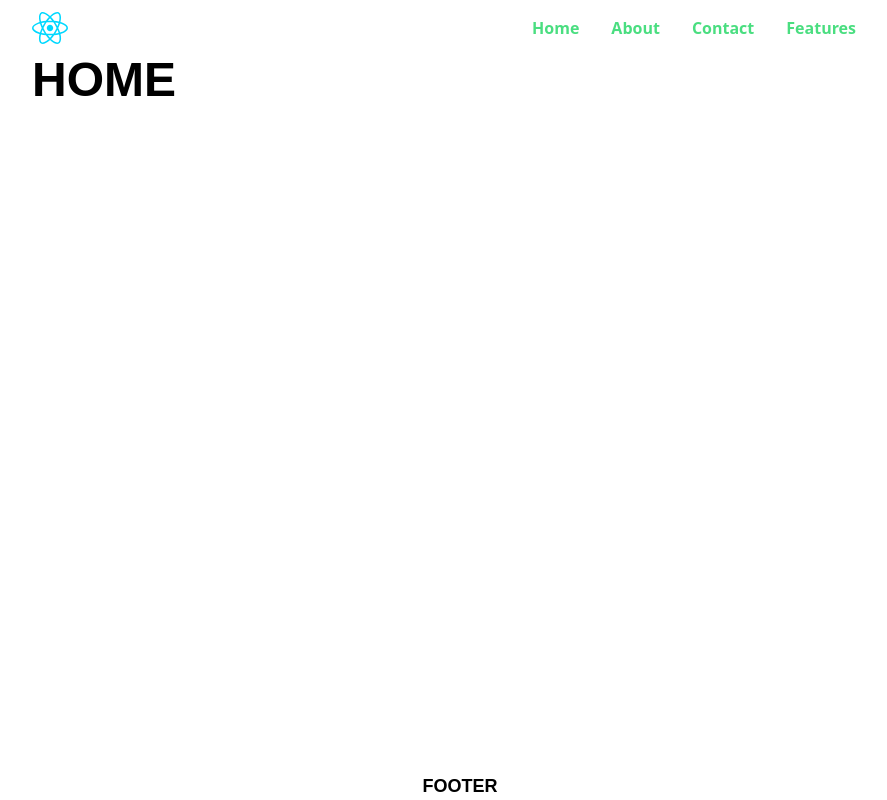
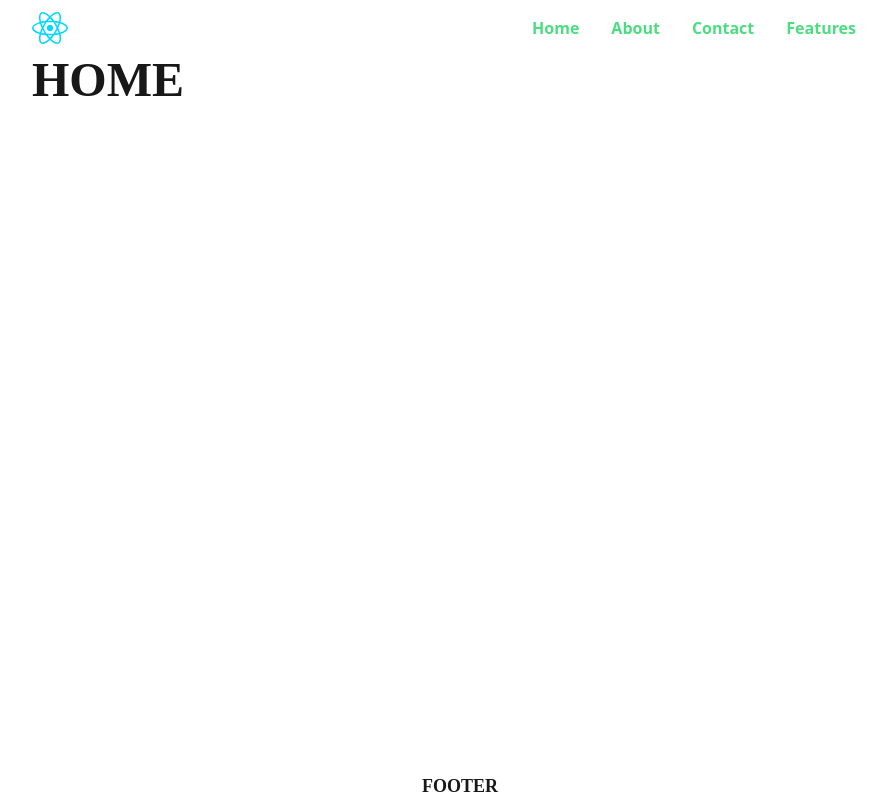
Before and after one commit to 1sfandyor/tank, a React (Vite) app: page / in a window 1280 px wide. Shown: the whole page, without its empty margins (180-1067 px from the left). Built offline with nearby package versions, Linux system fonts and the light colour scheme.

Commit message:
Add global config

```diff
--- a/tailwind.config.js
+++ b/tailwind.config.js
@@ -10,17 +10,33 @@ export default {
         sm: '600px',
         md: '768px',
         lg: '984px',
-        xl: '1900px',
+        xl: '1300px',
         '2xl': '1496px',
       },
 
+      colors: {
+        black: "#181818",
+        darkCyan: '#1c2121',
+        semiDarkCyan: "#252c2c",
+        gray: '#939697',
+        darkGray: '#383838',
+        orange: '#fe8630',
+        lightOrange: '#ff9549',
+        error: '#ff2b00',
+        success: '#00D154'
+      },
+
       fontFamily: {
-        primary: 'Arial, sans-serif'
+        primary: 'serif',
+        sec: ['TT TANK', 'sans-serif']
       }
     },
 
+
+
     container: {
       center: true,
+
       padding: {
         DEFAULT: '1rem',
         sm: '2rem',
```
